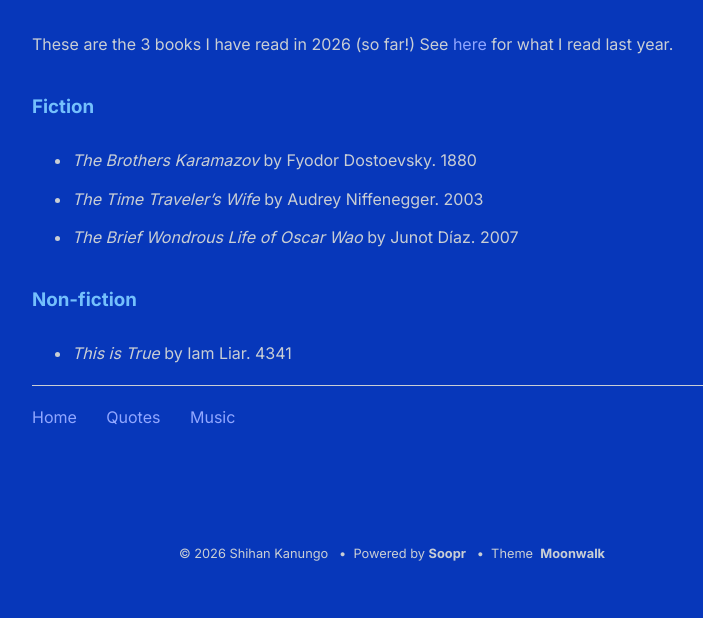
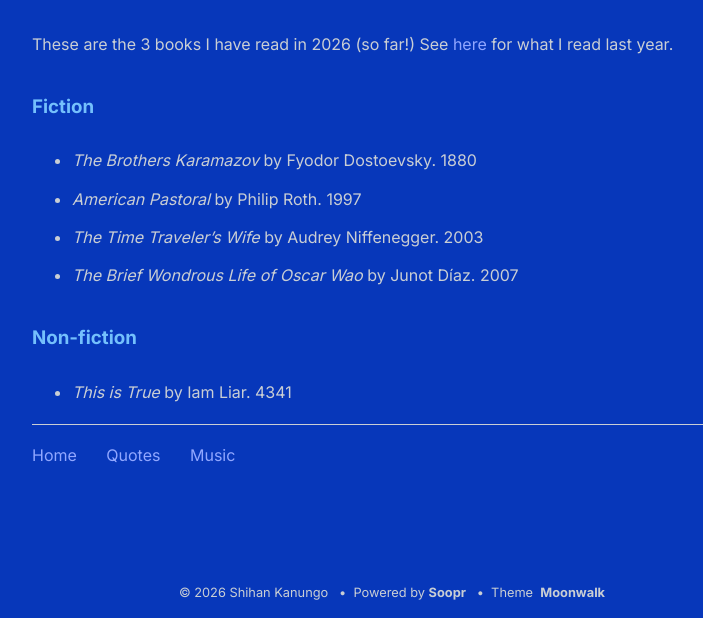
Before and after one commit to shihankanungo/shihankanungo.github.io, a Jekyll site: the page built from books.md, in a window 1280 px wide. Shown: the part 776-1394 px from the top of the page, without its empty margins (248-951 px from the left). Built offline with Jekyll 4.4.1, drawn with Linux system fonts in a browser that asks for light colours; before the commit the page ends 1356 px from its top, so only the background shows below that.

Commit message:
Update books.md

```diff
--- a/books.md
+++ b/books.md
@@ -12,6 +12,7 @@ These are the 3 books I have read in 2026 (so far!) See [here](https://shihankan
 
 ### Fiction
 - *The Brothers Karamazov* by Fyodor Dostoevsky. 1880
+- *American Pastoral* by Philip Roth. 1997
 - *The Time Traveler's Wife* by Audrey Niffenegger. 2003
 - *The Brief Wondrous Life of Oscar Wao* by Junot Díaz. 2007
 
```
